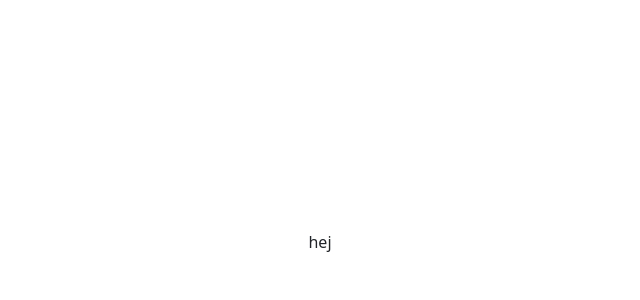
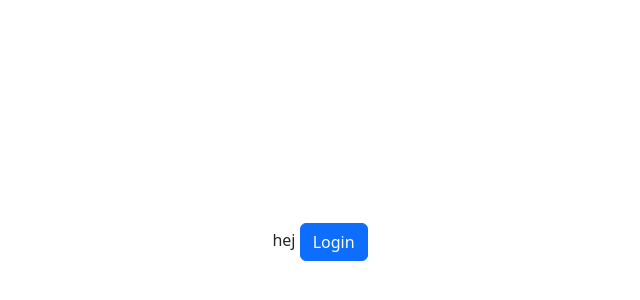
Before and after one commit to AlTheMan/Fullstack-Journal-Frontend, a React (Vite) app: page / in a window 1280 px wide. Shown: the part 158-458 px from the top of the page, without its empty margins (320-960 px from the left). Built offline with nearby package versions, Linux system fonts and the light colour scheme.

Commit message:
button added

```diff
--- a/src/App.tsx
+++ b/src/App.tsx
@@ -1,12 +1,13 @@
-import { useState } from 'react'
-import reactLogo from './assets/react.svg'
-import viteLogo from '/vite.svg'
+//import { useState } from 'react'
+//import reactLogo from './assets/react.svg'
+//import viteLogo from '/vite.svg'
 import './App.css'
+import Button from './components/Button'
 
 function App() {
 
   return (
-   <div> hej </div>
+   <div> hej <Button children='Login' onClick={()=>console.log('clicked')}></Button> </div>
   )
 }
 
--- a/src/components/Button.tsx
+++ b/src/components/Button.tsx
@@ -1,10 +1,14 @@
 import React from 'react'
 
+interface Props{
+    children: string;
+    onClick: ()=>void;
+    color?: 'primary' | 'secondary' | 'danger';
+}
 
-
-const Button = () =>{
+const Button = ({children, onClick, color ='primary'}: Props) =>{
     return (
-        <button> Button</button>
+        <button className={'btn btn-' + color} onClick={onClick}> {children}</button>
     )
 }
 
```
